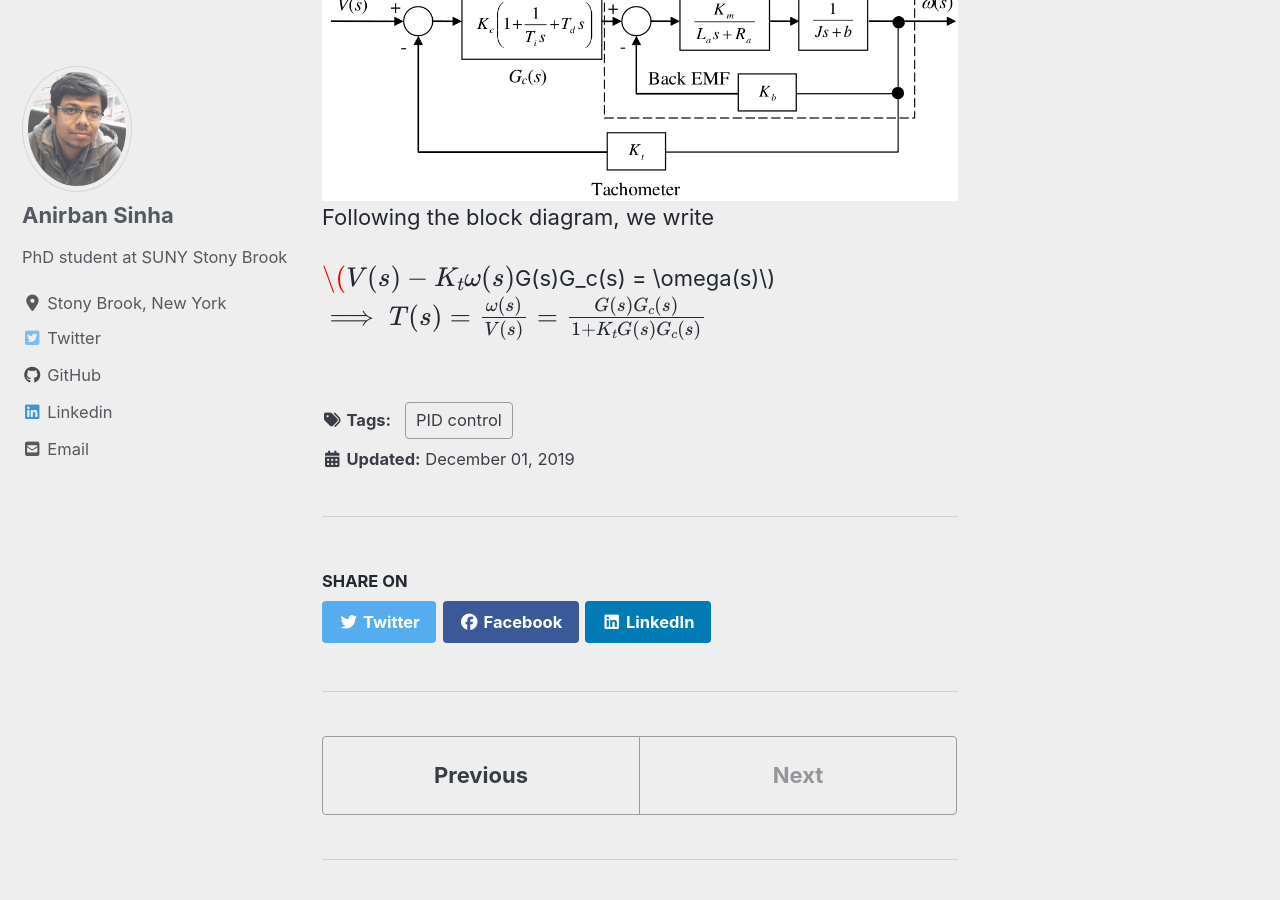
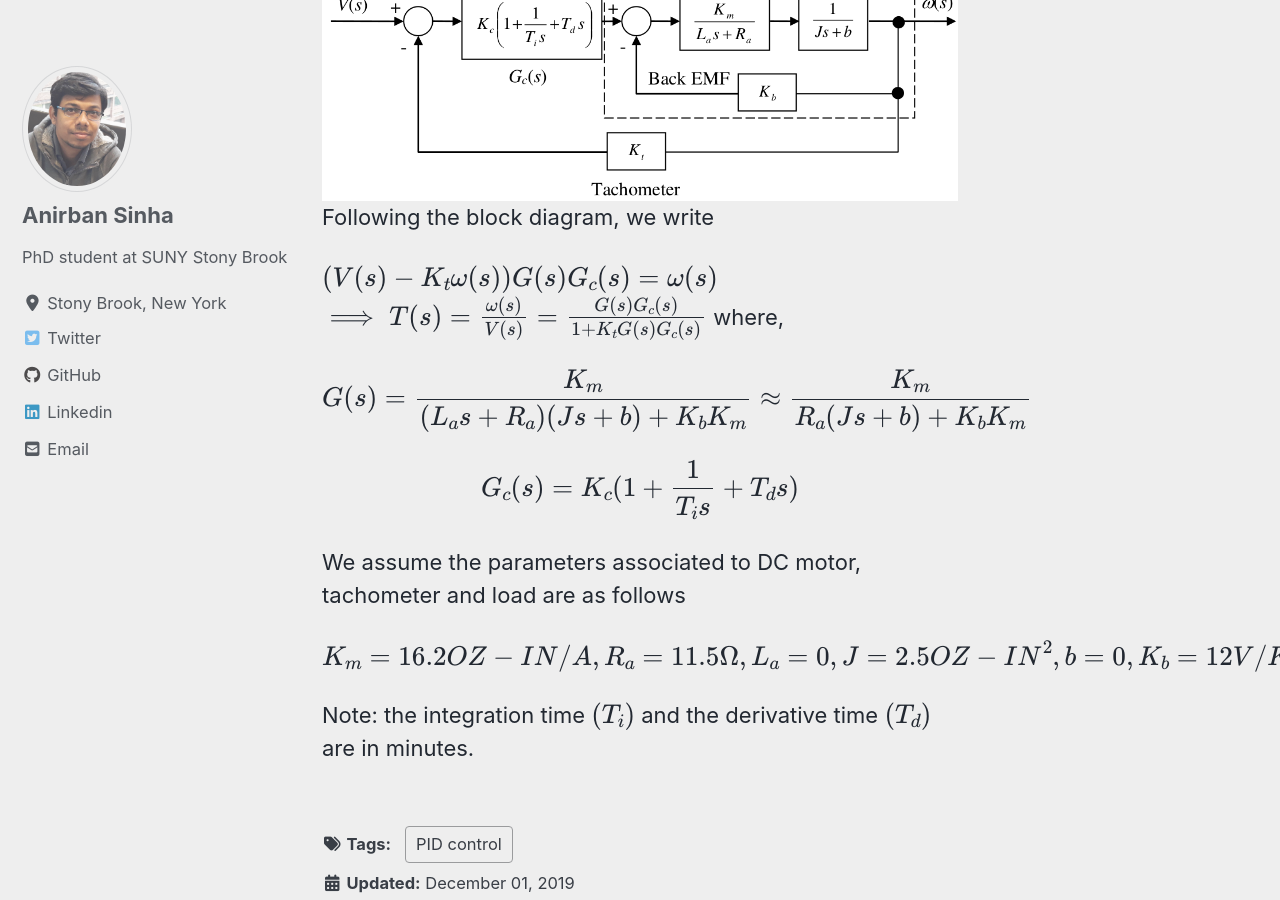
Before and after one commit to mattsinbot/mattsinbot.github.io, a Jekyll site: the page built from _posts/2019-12-3-PID.md, in a window 1280 px wide and 900 px high, scrolled down 2432 px. Built offline with Jekyll 4.4.1, drawn with Linux system fonts in a browser that asks for light colours; cached includes are drawn as plain includes; nearby versions of some CDN libraries; formulas are drawn with MathJax 3; comment, search, counter and statistics services are not loaded.

Commit message:
pid post updated

```diff
--- a/_posts/2019-12-3-PID.md
+++ b/_posts/2019-12-3-PID.md
@@ -23,5 +23,16 @@ In order to perform theoretical analysis, we need to derive transfer function (T
 ![alt]({{ site.url }}{{ site.baseurl }}/images/control/pid_block_diagram.png)
 Following the block diagram, we write
 
-$$\(V(s) - K_t\omega(s)\)G(s)G_c(s) = \omega(s)$$
+$$\left(V(s) - K_t\omega(s)\right)G(s)G_c(s) = \omega(s)$$
 $$\implies T(s) = \frac{\omega(s)}{V(s)}=\frac{G(s)G_c(s)}{1+K_tG(s)G_c(s)}$$
+where,
+
+$$G(s) = \frac{K_m}{(L_as+R_a)(Js+b)+K_bK_m}\approx\frac{K_m}{R_a(Js+b)+K_bK_m}$$
+
+$$G_c(s) = K_c(1+\frac{1}{T_is}+T_ds)$$
+
+We assume the parameters associated to DC motor, tachometer and load are as follows
+
+$$K_m = 16.2 OZ-IN/A, R_a = 11.5 \Omega, L_a = 0, J = 2.5 OZ-IN^2, b = 0, K_b = 12V/KRPM, K_t = 12V/KRPM$$
+
+Note: the integration time $$(T_i)$$ and the derivative time $$(T_d)$$ are in minutes.
```
